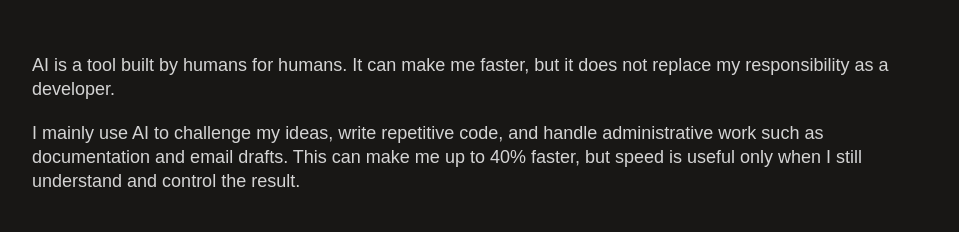
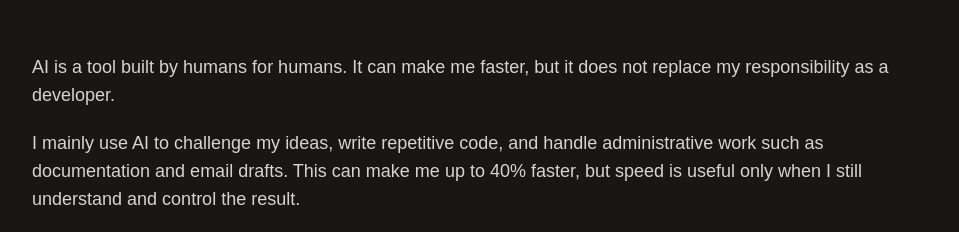
Before and after one commit to musanzi/musanzi.me, an Astro site: page /blog/my-thoughts-on-ai in a window 1280 px wide. Shown: the part 454-686 px from the top of the page, without its empty margins (160-1119 px from the left). Built offline with nearby package versions, Linux system fonts and the light colour scheme; Astro itself is replaced by a stand-in of ours; a web font is replaced by a local one.

Commit message:
fix: standardize quotation marks and adjust line height in blog prose

```diff
--- a/src/styles/global.css
+++ b/src/styles/global.css
@@ -1,7 +1,7 @@
-@import "tailwindcss";
+@import 'tailwindcss';
 
 @theme {
-  --font-googleSans: "Google Sans", sans-serif;
+  --font-googleSans: 'Google Sans', sans-serif;
   --color-primary-50: #fff4f0;
   --color-primary-100: #ffe6dc;
   --color-primary-200: #ffc9b8;
@@ -40,7 +40,7 @@
 
 @layer components {
   .blog-prose {
-    @apply text-base leading-6 text-neutral-300 md:text-lg;
+    @apply text-base leading-7 text-neutral-300 md:text-lg;
   }
 
   .blog-prose h2 {
```
